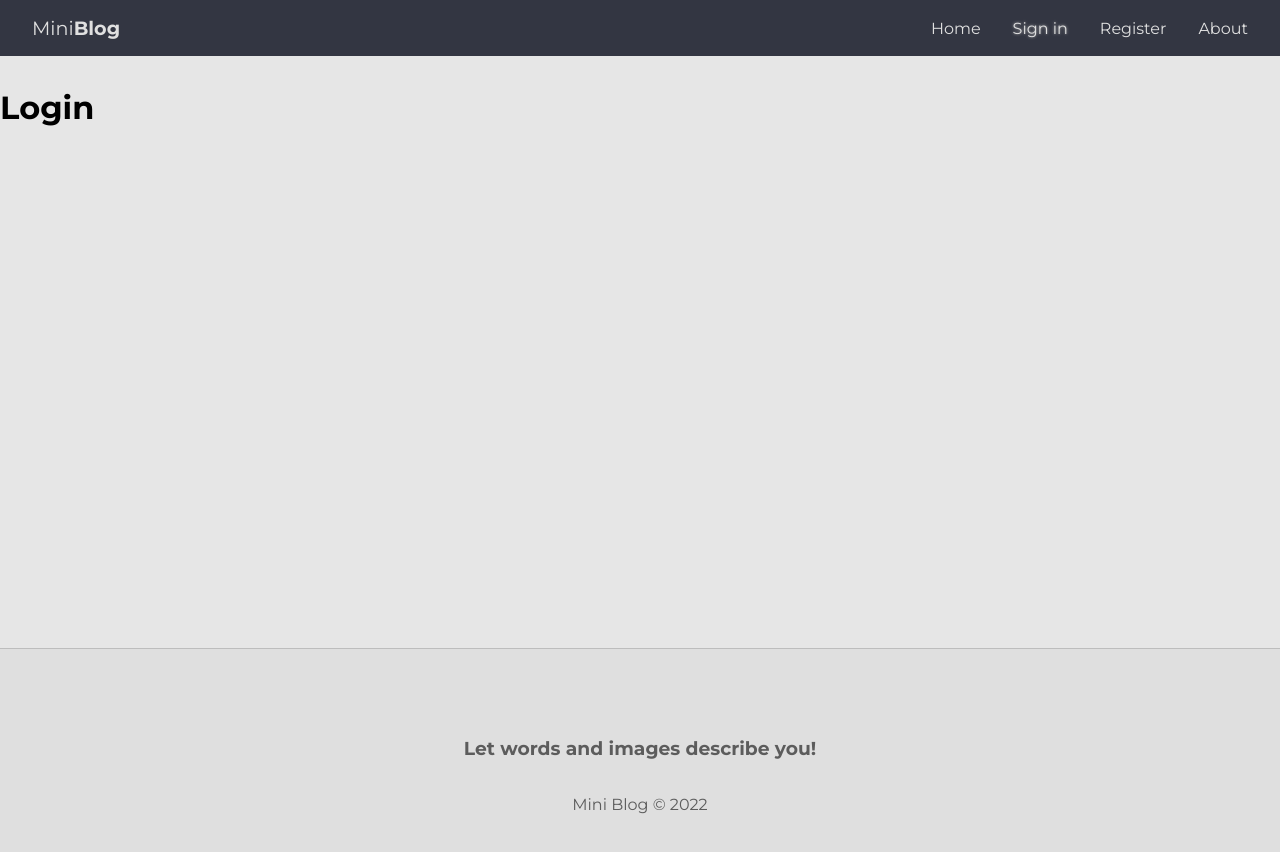
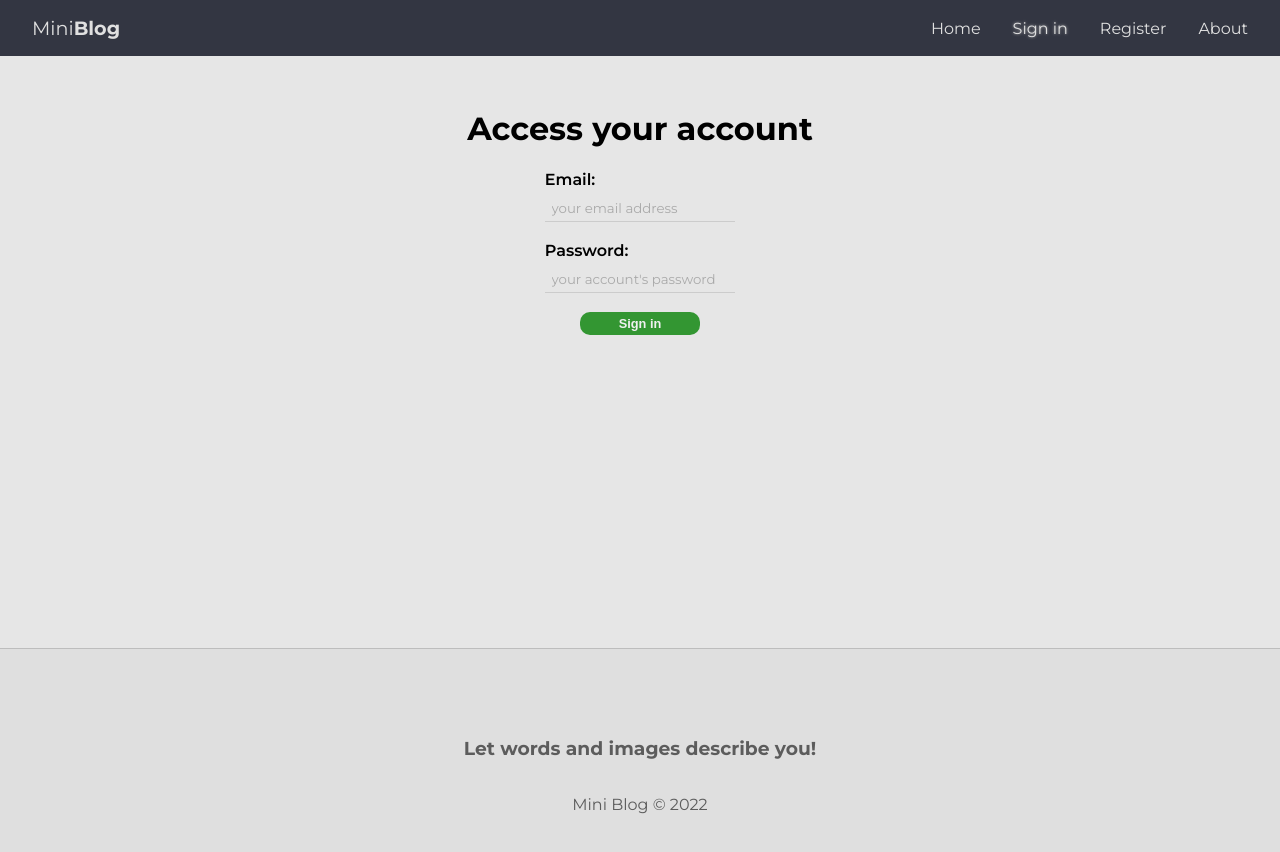
Before and after one commit to AlexisCesar/react-miniblog, a React (Create React App) app: page /login in a window 1280 px wide. Shown: the top 852 px of the page. Built offline with nearby package versions, Linux system fonts and the light colour scheme; no server answers; a web font is replaced by a local one.

Commit message:
Implemented login feature

```diff
--- a/src/hooks/useAuthentication.js
+++ b/src/hooks/useAuthentication.js
@@ -39,7 +39,7 @@ export const useAuthentication = () => {
         } catch (error) {
             let systemErrorMessage;
 
-            if(error.message.includes("Password")) {
+            if (error.message.includes("Password")) {
                 systemErrorMessage = "Password must contains 6 or more characters.";
             } else if (error.message.includes("email-already")) {
                 systemErrorMessage = "E-mail already in use.";
@@ -54,15 +54,42 @@ export const useAuthentication = () => {
 
     };
 
-    const logOut = async () => {
+    const logOut = () => {
         checkIfIsCancelled();
         signOut(auth);
     };
+
+    const logIn = async (data) => {
+        checkIfIsCancelled();
+
+        setLoading(true);
+        setError(false);
+
+        try {
+            await signInWithEmailAndPassword(auth, data.email, data.password);
+
+            setLoading(false);
+        } catch (error) {
+            let systemErrorMessage;
+
+            if (error.message.includes("user-not-found")) {
+                systemErrorMessage = "User not found.";
+            } else if (error.message.includes("wrong-password")) {
+                systemErrorMessage = "Wrong password.";
+            } else {
+                systemErrorMessage = "Something went wrong, please try again later.";
+            }
+
+            setError(systemErrorMessage);
+
+            setLoading(false);
+        }
+    }
 
     useEffect(() => {
         return () => setCancelled(true);
     }, []);
 
-    return { auth, createUser, logOut, error, loading };
+    return { auth, createUser, logIn, logOut, error, loading };
 
 };
--- a/src/pages/Login/Login.js
+++ b/src/pages/Login/Login.js
@@ -1,9 +1,71 @@
 import styles from './Login.module.css';
 
+import { useState, useEffect } from 'react';
+import { useAuthentication } from '../../hooks/useAuthentication';
+
 const Login = () => {
+
+  const [email, setEmail] = useState("");
+  const [password, setPassword] = useState("");
+  const [error, setError] = useState("");
+
+  const { logIn, error: authError, loading } = useAuthentication();
+
+  const handleSubmit = async (e) => {
+    e.preventDefault();
+
+    setError("");
+
+    const user = {
+      email,
+      password
+    };
+
+    await logIn(user);
+
+    setEmail("");
+    setPassword("");
+  };
+
+  useEffect(() => {
+    if (authError) {
+      setError(authError);
+    }
+  }, [authError]);
+
   return (
     <>
-      <h1>Login</h1>
+      <div className={styles.title}>
+        <h1>Access your account</h1>
+      </div>
+      <form className={styles.login} onSubmit={handleSubmit}>
+
+        {error && <p className='error'>{error}</p>}
+        <label>
+          <span>Email:</span>
+          <input
+            type="email"
+            name='email'
+            required
+            placeholder='your email address'
+            autoComplete='no'
+            value={email}
+            onChange={(e) => setEmail(e.target.value)} />
+        </label>
+        <label>
+          <span>Password:</span>
+          <input
+            type="password"
+            name='password'
+            required
+            placeholder={'your account\'s password'}
+            autoComplete='no'
+            value={password}
+            onChange={(e) => setPassword(e.target.value)} />
+        </label>
+        {!loading && <button className='btn'>Sign in</button>}
+        {loading && <button className='btn' disabled>Please wait...</button>}
+      </form>
     </>
   )
 }
--- a/src/pages/Login/Login.module.css
+++ b/src/pages/Login/Login.module.css
@@ -0,0 +1,17 @@
+.login {
+    text-align: center;
+    display: flex;
+    flex-direction: column;
+    align-items: center;
+    justify-content: center;
+}
+
+.login p, .title p {
+    color: #aaa;
+}
+
+.title {
+    display: flex;
+    flex-direction: column;
+    text-align: center;
+}
```
